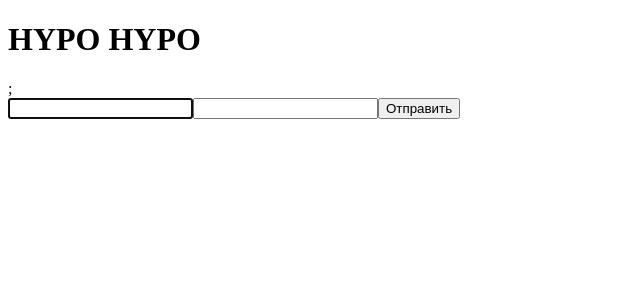
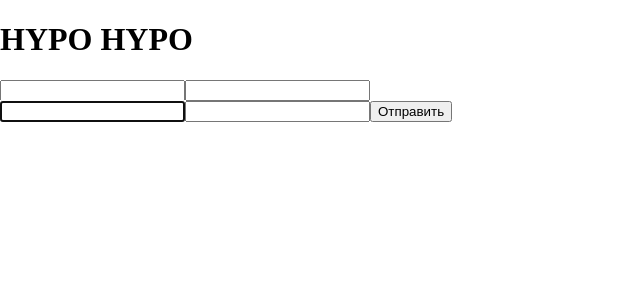
Before and after one commit to Partizan84/reactjs, a React app: page / in a window 1280 px wide. Shown: the top 300 px of the page, without its empty margins (0-640 px from the left). Built offline with nearby package versions, Linux system fonts and the light colour scheme.

Commit message:
Update files

```diff
--- a/package.json
+++ b/package.json
@@ -22,8 +22,10 @@
     "@babel/preset-env": "^7.13.8",
     "@babel/preset-react": "^7.12.13",
     "babel-loader": "^8.2.2",
+    "css-loader": "^5.1.2",
     "html-webpack-plugin": "^5.2.0",
     "prop-types": "^15.7.2",
+    "style-loader": "^2.0.0",
     "webpack-cli": "^4.5.0",
     "webpack-dev-server": "^3.11.2"
   }
--- a/src/components/App/App.jsx
+++ b/src/components/App/App.jsx
@@ -5,7 +5,7 @@ function App() {
     console.log('Hell from React');
     return (
         <div>
-            {/* <Form /> */};
+            <Form />
             {/* <Messages /> */}
             <UncontrolledForm />
         </div>
--- a/src/components/Form/form.jsx
+++ b/src/components/Form/form.jsx
@@ -13,7 +13,19 @@ class Form extends Component {
 
     handleSubmit = (event) => {
         event.preventDefault();
-    }
+        this.doSumthing();
+    };
+
+    doSumthing = () => {
+        console.log('submit from fe');
+    };
+
+    handleKeyDown = (event) => {
+        console.log(event.key);
+        if (event.key === 'Enter') {
+            this.doSumthing();
+        }
+    };
 
     render() {
         return (
@@ -22,6 +34,7 @@ class Form extends Component {
                     name='username'
                     value={this.state.username}
                     onChange={this.handleChange}
+                    onKeyDown={this.handleKeyDown}
                 />
                 <input
                     name='message'
--- a/src/components/Messages/message.jsx
+++ b/src/components/Messages/message.jsx
@@ -1,9 +1,15 @@
+import './message.css';
+
 const Message = (props) => {
     return (
-        <div className='my-class'>
+        <div className='my-class' style={mainStyle}>
             <div>{props.text}</div>
             <div>{props.author}</div>
         </div>
     );
 };
 export { Message };
+
+const mainStyle = {
+    marginTop: '10px', backgroundColor: 'greenyellow'
+};
--- /dev/null
+++ b/src/index.css
@@ -0,0 +1,3 @@
+body {
+    margin: 0;
+}
--- a/src/index.js
+++ b/src/index.js
@@ -2,11 +2,12 @@ console.log('hello world');
 console.log("i am mashine");
 import React from 'react';
 import ReactDOM from 'react-dom';
+import './index.css';
 
 //import App from './components/App/App.jsx'; Импор по умолчанию
 //import {App} from './components/App/App.jsx'; Первый вариат записи импорта
 //Второй вариант просто указание папки, где будет искаться файл с расширением .jsx
-import {App} from './components/App';
+import { App } from './components/App';
 
 //ReactDOM.render(React.createElement(App), document.querySelector('#root')); также для себя оставлю.
 ReactDOM.render(<App />, document.querySelector('#root'));
--- a/webpack.config.js
+++ b/webpack.config.js
@@ -37,6 +37,10 @@ module.exports = {
                     ],
                 },
             },
+            {
+                test: /\.css$/,
+                use: ["style-loader", "css-loader"]
+            },
         ],
     },
     resolve: {
```
Also changed, not shown: src/components/Messages/message.css (added), 1 other file (tests, documents, lock files or other folders).
